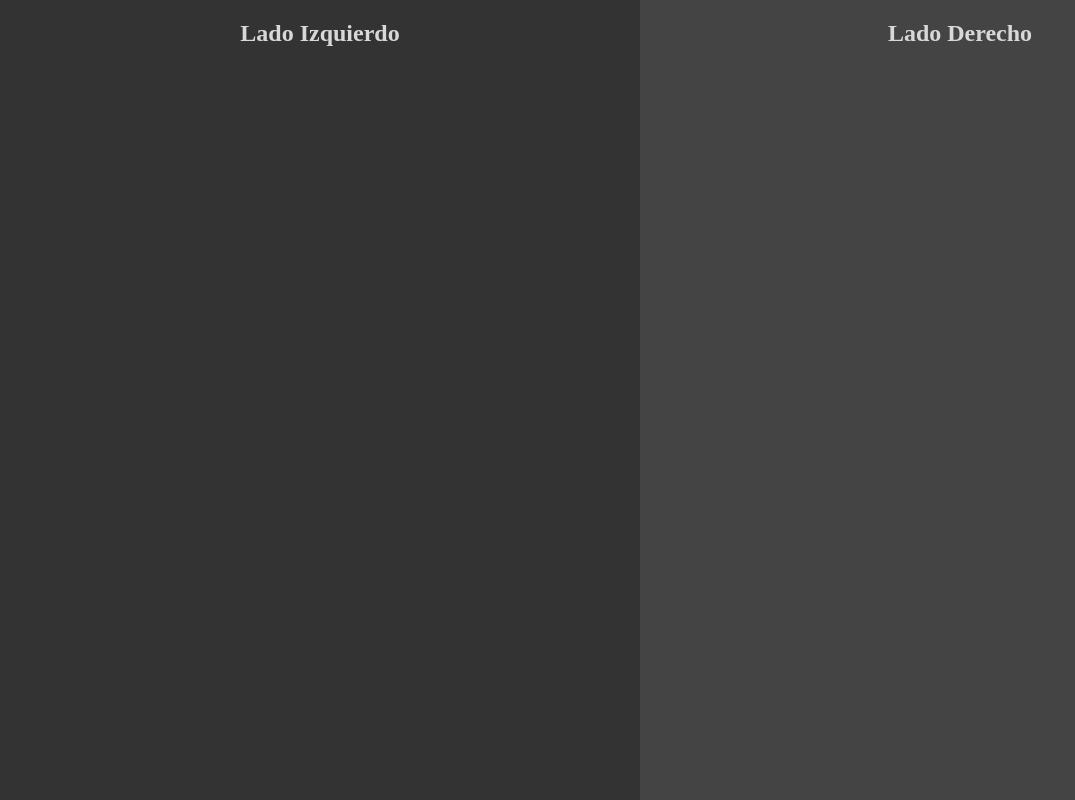
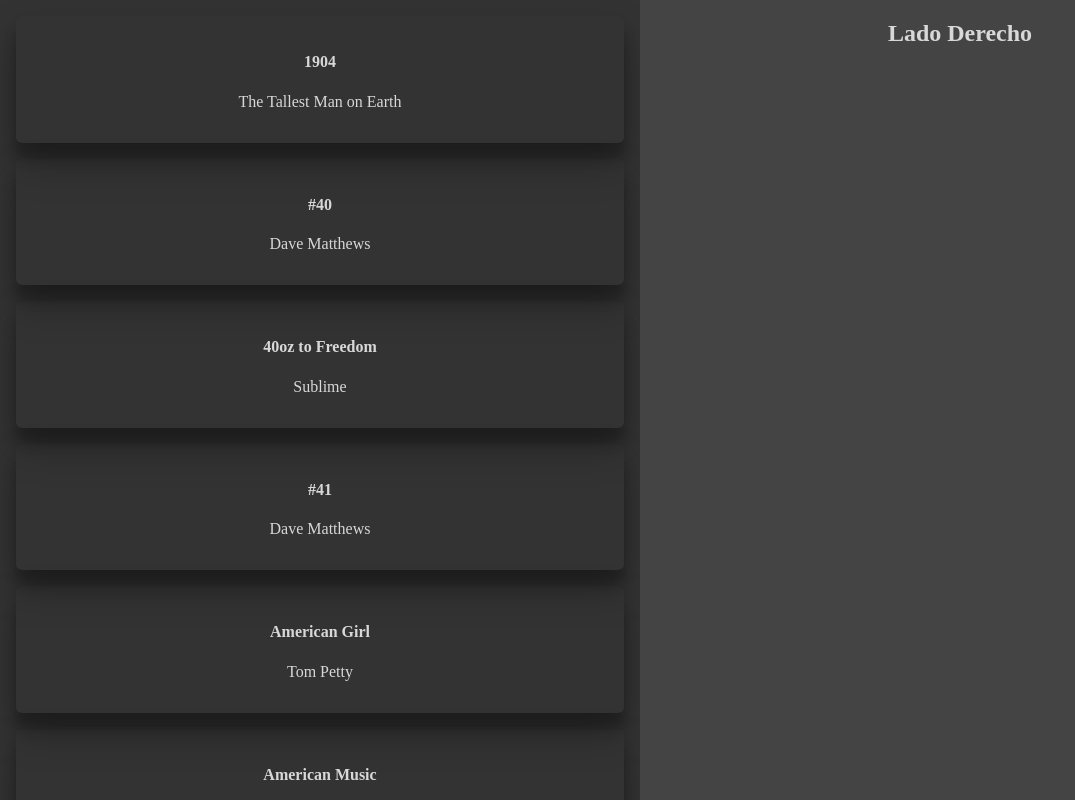
Before and after one commit to JHUMBERTTO/React-Context, a React (Vite) app: page / in a window 1280 px wide. Shown: the top 800 px of the page, without its empty margins (0-1075 px from the left). Built offline with nearby package versions, Linux system fonts and the light colour scheme.

Commit message:
Song List Components and Function

```diff
--- a/src/App.jsx
+++ b/src/App.jsx
@@ -1,5 +1,5 @@
 import './App.css'
-import Home from '@/pages/Home/Home'
+import Home from '@/pages/Home'
 
 function App () {
   return (
--- a/src/components/SongList/SongList.jsx
+++ b/src/components/SongList/SongList.jsx
@@ -1,8 +1,34 @@
-import React from 'react'
+import React, { useEffect, useState } from 'react'
+
+import './songlist.css'
+import canciones from '@/assets/listaCanciones.json'
 
 const SongList = () => {
+  const [list, setList] = useState([])// Lista de canciones
+  const [loading, setLoading] = useState(true)// Ya se cargo la info (loader)
+
+  // simulo llamada a la API de la lista canciones
+
+  useEffect(() => {
+    setTimeout(() => {
+      setList(canciones)
+      setLoading(false)
+    }, 2000)
+  }, [])
+
   return (
-    <div>SongList</div>
+    <div>
+      {
+        loading
+          ? <h1>Cargando...</h1>
+          : list.map((song) => (
+            <div className='row-song' key={song.id}>
+              <h4>{song.title}</h4>
+              <p>{song.artist}</p>
+            </div>
+          ))
+      }
+    </div>
   )
 }
 
--- /dev/null
+++ b/src/components/SongList/index.js
@@ -0,0 +1,3 @@
+import SongList from './SongList'
+
+export default SongList
--- a/src/components/SongList/songlist.css
+++ b/src/components/SongList/songlist.css
@@ -0,0 +1,6 @@
+.row-song{
+    margin: 1rem;
+    padding: 1rem;
+    border-radius: 6px;
+    box-shadow: 0 19px 38px rgba(0, 0, 0, 0.30), 0 15px 12px rgba(0, 0, 0, 0.22);
+}
--- a/src/pages/Home/Home.jsx
+++ b/src/pages/Home/Home.jsx
@@ -1,11 +1,12 @@
 import React from 'react'
 import './home.css'
+import SongList from '@/components/SongList'
 
 const Home = () => {
   return (
     <div className='home-container'>
       <div className='izquierdo'>
-        <h2>Lado Izquierdo</h2>
+        <SongList />
       </div>
       <div className='derecho'>
         <h2>Lado  Derecho</h2>
--- /dev/null
+++ b/src/pages/Home/index.js
@@ -0,0 +1,3 @@
+import Home from './Home'
+
+export default Home
```
